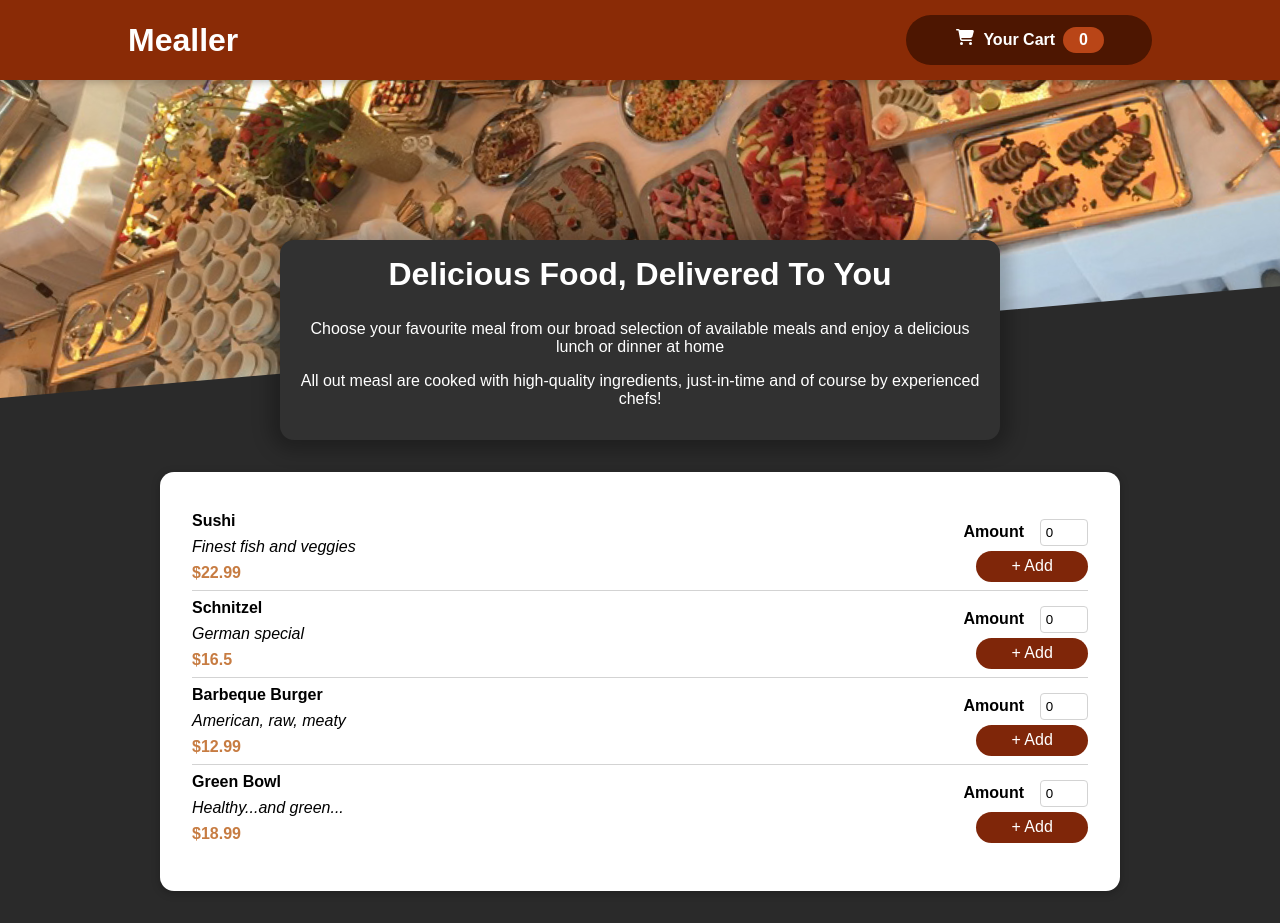
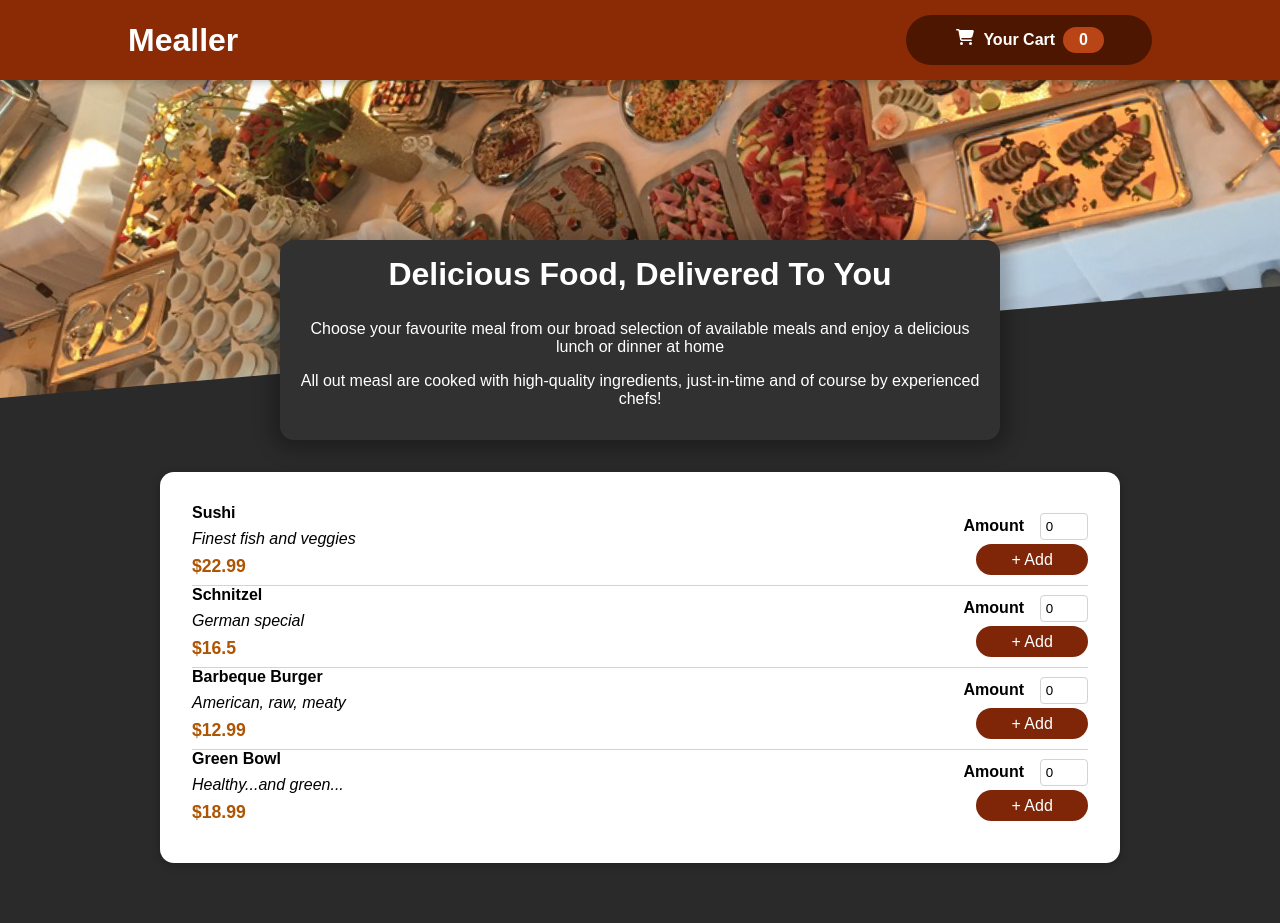
Before and after one commit to harumamburu/mealler, a React (Create React App) app: page / in a window 1280 px wide. After the commit the page ends 895 px from the top, so only its background shows below. Built offline with nearby package versions, Linux system fonts and the light colour scheme.

Commit message:
Optimize menu item css

```diff
--- a/src/components/meals/item/MealItem.js
+++ b/src/components/meals/item/MealItem.js
@@ -7,11 +7,7 @@ import styles from './MealItem.module.css';
 const MealItem = (props) => {
   return (
     <li className={styles.meal}>
-      <MealItemDescription
-        className={styles['description-block']}
-        meal={props.meal}
-        showDescription
-      />
+      <MealItemDescription meal={props.meal} showDescription />
       <MealItemControls name={props.meal.name} onOrder={props.onOrder} />
     </li>
   );
--- a/src/components/meals/item/MealItem.module.css
+++ b/src/components/meals/item/MealItem.module.css
@@ -1,17 +1,10 @@
 .meal {
   display: flex;
-  flex-flow: row wrap;
   justify-content: space-between;
   align-items: center;
-  width: 100%;
   border-bottom: 1px solid lightgrey;
-  margin: 0.5rem 0;
 }
 
 .meal:last-child {
   border-bottom: 0;
 }
-
-.description-block {
-  flex-basis: 70%;
-}
--- a/src/components/meals/item/MealItemDescription.js
+++ b/src/components/meals/item/MealItemDescription.js
@@ -5,7 +5,7 @@ import styles from './MealItemDescription.module.css';
 const MealItemDescription = (props) => {
   return (
     <div className={`${styles.description} ${props.className}`}>
-      <h4 className={styles.name}>{props.meal.name}</h4>
+      <h4>{props.meal.name}</h4>
       {props.showDescription ? <p className={styles.content}>{props.meal.description}</p> : ''}
       <p className={styles.price}>{`$${props.meal.price}`}</p>
     </div>
--- a/src/components/meals/item/MealItemDescription.module.css
+++ b/src/components/meals/item/MealItemDescription.module.css
@@ -1,20 +1,17 @@
-.description {
-  font-weight: bold;
-}
-
 .description p {
   margin: 0.5rem 0;
 }
 
-.description .name {
+.description h4 {
   margin: 0;
 }
 
 .description .content {
-  font-weight: normal;
   font-style: italic;
 }
 
 .description .price {
-  color: #c77c42;
+  color: #ad5502;
+  font-weight: bold;
+  font-size: 1.1rem;
 }
```
